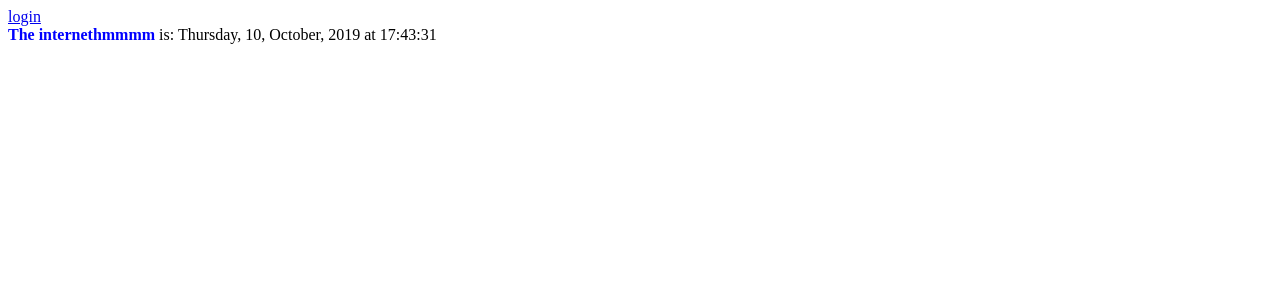
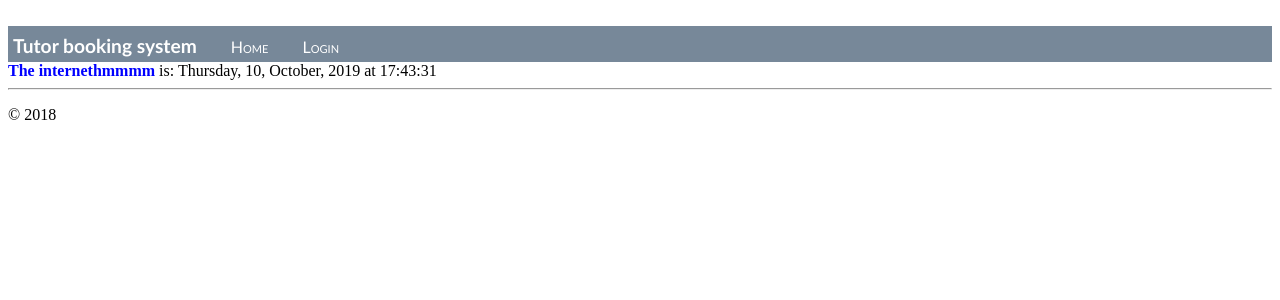
Before and after one commit to modem9000/DataSystems_Project3, a Django app: page / in a window 1280 px wide. Shown: the top 300 px of the page. Run offline with Django 3.2, Linux system fonts and the light colour scheme.

Commit message:
Tutor layout base template

```diff
--- a/DataSystems_Project3/Project3App2/static/site.css
+++ b/DataSystems_Project3/Project3App2/static/site.css
@@ -2,3 +2,31 @@
     font-weight: 600;
     color: blue;
 }
+
+.navbar {
+    background-color:lightslategray;
+    font-size: 1em;
+    font-family: 'Trebuchet MS', 'Lucida Sans Unicode', 'Lucida Grande', 'Lucida Sans', Arial, sans-serif;
+    color: white;
+    padding: 8px 5px 5px 5px;
+}
+
+.navbar a {
+    text-decoration: none;
+    color: inherit;
+}
+
+.navbar-brand {
+    font-size: 1.2em;
+    font-weight: 600;
+}
+
+.navbar-item {
+    font-variant: small-caps;
+    margin-left: 30px;
+}
+
+.body-content {
+    padding: 5px;
+    font-family: 'Segoe UI', 'Segoe UI', Tahoma, Geneva, Verdana, sans-serif;
+}
--- a/DataSystems_Project3/Project3App2/templates/Project3App2/index.html
+++ b/DataSystems_Project3/Project3App2/templates/Project3App2/index.html
@@ -1,12 +1,5 @@
 {#This is the markup template for the index page.#}
-<html>
-    <head>
-        <title>{{title}}</title>
-        {% load staticfiles %} <!--Instructs django to load static files-->
-        <link rel="stylesheet" type="text/css" href="{% static 'site.css' %}" />
-    </head>
-    <body>
-        <div><a href ="login">login</a></div>
-        <span class="message">{{message}}</span>{{ content }}
-    </body>
-</html>
+{% extends "Project3App2/Tutorlayout.html" %}
+{% block content %}
+<span class="message">{{message}}</span>{{ content }}
+{% endblock %}
--- /dev/null
+++ b/DataSystems_Project3/Project3App2/templates/Project3App2/tutorlayout.html
@@ -0,0 +1,25 @@
+<!DOCTYPE html>
+
+<html>
+<head>
+    <meta charset="utf-8" />
+    <title>{{ title }}</title>
+    {% load staticfiles %}
+    <link rel="stylesheet" type="text/css" href="{% static 'site.css' %}" />
+</head>
+<body>
+    <div class="navbar">
+        <a href="/" class="navbar-brand">Tutor booking system</a>
+        <a href="{% url 'home' %}" class="navbar-item">Home</a>
+        <a href="{% url 'login' %}" class="navbar-item">Login</a>
+    </div>
+
+    <div class="body=content">
+{% block content %}{% endblock %}
+        <hr/>
+        <footer>
+            <p>&copy; 2018</p>
+        </footer>
+    </div>
+</body>
+</html>
```
Also changed, not shown: DataSystems_Project3/Project3App2/templates/Project3App2/Login.html (+4 -11 lines), 1 other file.
